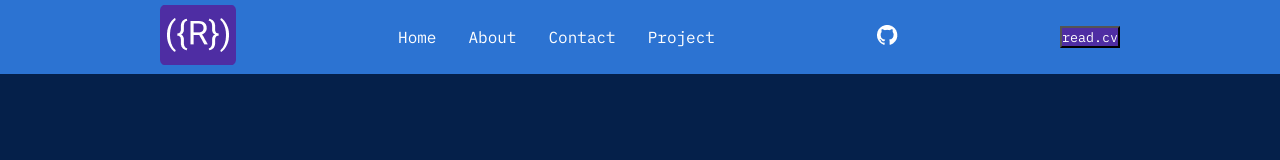
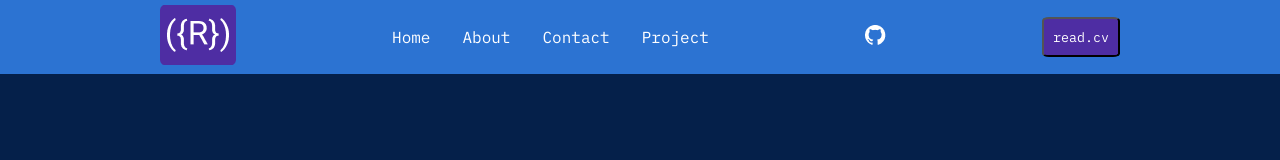
Before and after one commit to rofiqahmad22/rofiqahmad-website, a plain HTML site: page index.html in a window 1280 px wide. Drawn offline with Linux system fonts and the light colour scheme.

Commit message:
fix: styling cv button

```diff
--- a/index.css
+++ b/index.css
@@ -36,4 +36,6 @@ ul {
 .button-1 {
   background-color: #4e2da3;
   color: #fff;
+  padding: 9px;
+  border-radius: 9%;
 }
```
